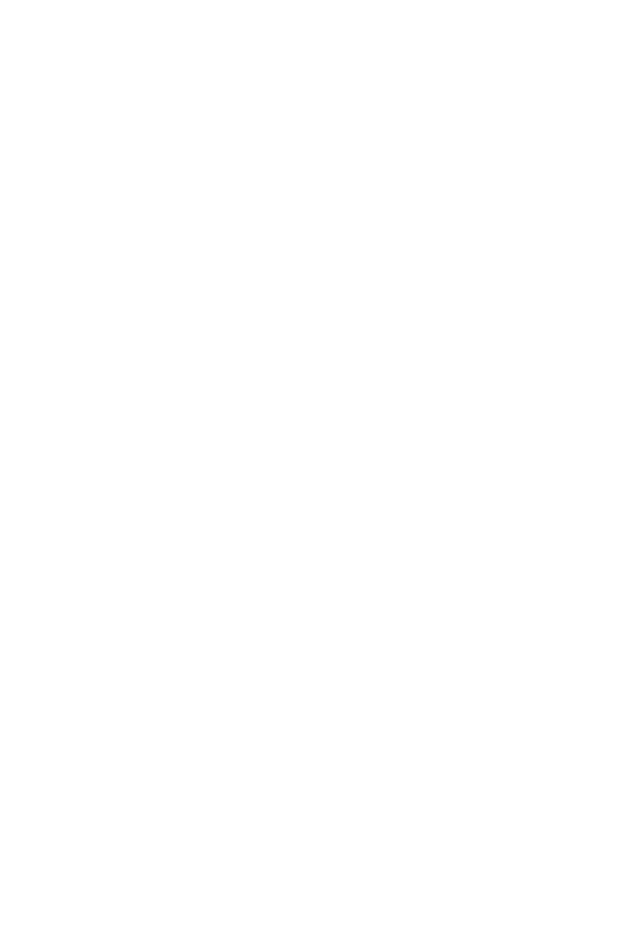
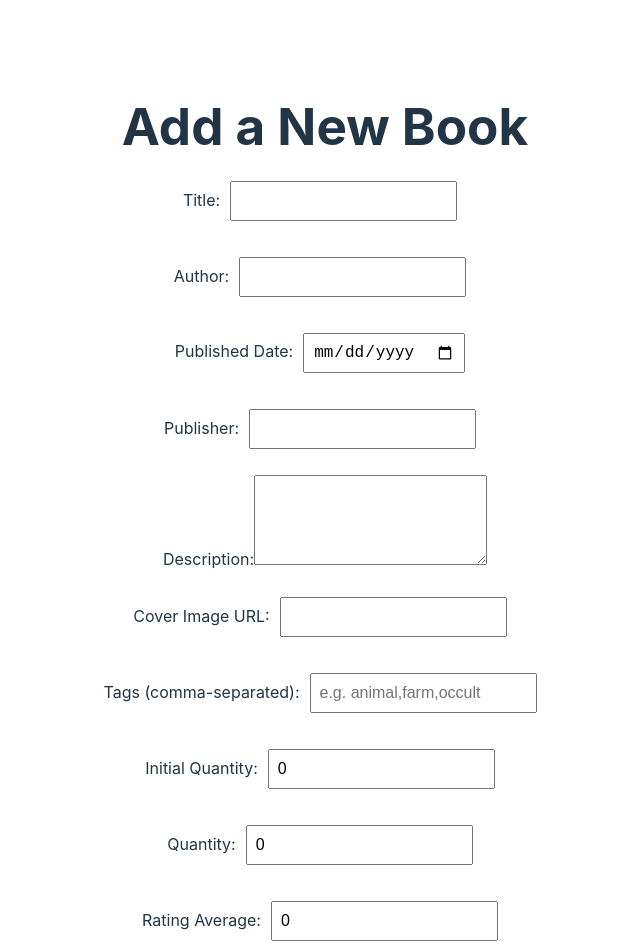
Before and after one commit to freaqbh/pweb-vuejs-P28-2024, a Vue app in the folder Frontend/: page /add-book in a window 1280 px wide. Before the commit this address had no page. Shown: the top 952 px of the page, without its empty margins (315-955 px from the left). Before the commit the page ends 800 px from the top, so only its background shows below. Built offline with nearby package versions, Linux system fonts and the light colour scheme.

Commit message:
add add books functionality

```diff
--- a/Frontend/package.json
+++ b/Frontend/package.json
@@ -9,9 +9,9 @@
     "preview": "vite preview"
   },
   "dependencies": {
-    "axios": "^1.7.7",
+    "axios": "^1.7.8",
     "nodemon": "^3.1.7",
-    "vue": "^3.5.12",
+    "vue": "^3.5.13",
     "vue-router": "^4.4.5"
   },
   "devDependencies": {
--- /dev/null
+++ b/Frontend/src/components/bookform.vue
@@ -0,0 +1,188 @@
+<template>
+    <form @submit.prevent="submitForm">
+      <div>
+        <label for="title">Title:</label>
+        <input v-model="form.title" type="text" id="title" required />
+      </div>
+
+      <div>
+        <label for="author">Author:</label>
+        <input v-model="form.author" type="text" id="author" required />
+      </div>
+
+      <div>
+        <label for="publishedDate">Published Date:</label>
+        <input v-model="form.publishedDate" type="date" id="publishedDate" required />
+      </div>
+
+      <div>
+        <label for="publisher">Publisher:</label>
+        <input v-model="form.publisher" type="text" id="publisher" required />
+      </div>
+
+      <div>
+        <label for="description">Description:</label>
+        <textarea v-model="form.description" id="description" rows="4" required></textarea>
+      </div>
+
+      <div>
+        <label for="coverImage">Cover Image URL:</label>
+        <input v-model="form.coverImage" type="url" id="coverImage" required />
+      </div>
+
+      <div>
+        <label for="tags">Tags (comma-separated):</label>
+        <input v-model="tagsInput" type="text" id="tags" @blur="handleTags" placeholder="e.g. animal,farm,occult" />
+      </div>
+
+      <div>
+        <label for="initialQty">Initial Quantity:</label>
+        <input v-model.number="form.initialQty" type="number" id="initialQty" required />
+      </div>
+
+      <div>
+        <label for="qty">Quantity:</label>
+        <input v-model.number="form.qty" type="number" id="qty" required />
+      </div>
+
+      <div>
+        <label for="ratingAverage">Rating Average:</label>
+        <input v-model.number="form.rating.average" type="number" step="0.1" id="ratingAverage" required />
+      </div>
+
+      <div>
+        <label for="ratingCount">Rating Count:</label>
+        <input v-model.number="form.rating.count" type="number" id="ratingCount" required />
+      </div>
+
+      <button type="submit">Add Book</button>
+    </form>
+  </template>
+
+  <script>
+  import axios from "axios";
+
+  export default {
+    data() {
+      return {
+        form: {
+          title: "",
+          author: "",
+          publishedDate: "",
+          publisher: "",
+          description: "",
+          coverImage: "",
+          tags: [],
+          initialQty: 0,
+          qty: 0,
+          rating: {
+            average: 0,
+            count: 0,
+          },
+        },
+        tagsInput: "",
+      };
+    },
+    methods: {
+      handleTags() {
+        this.form.tags = this.tagsInput.split(",").map(tag => tag.trim());
+      },
+      async submitForm() {
+        try {
+          // Get the raw token string from localStorage
+          const tokenData = localStorage.getItem("token");
+
+          // Check if token exists
+          if (!tokenData) {
+            alert("Authorization token not found.");
+            return;
+          }
+
+          let token;
+          try {
+            // Attempt to parse the token if it's stored as a JSON string (e.g., array of tokens)
+            const tokens = JSON.parse(tokenData);
+
+            // Ensure the tokens array is not empty and retrieve the last token
+            if (Array.isArray(tokens) && tokens.length > 0) {
+              token = tokens[tokens.length - 1];
+            } else {
+              // If the data isn't in the expected array format, use the token directly
+              token = tokenData; // Treat it as a plain token string
+            }
+          } catch (error) {
+            // Handle the case where token data is not valid JSON
+            token = tokenData; // Treat as a plain token string if JSON parsing fails
+          }
+
+          // Ensure token is valid
+          if (!token) {
+            alert("Invalid token.");
+            return;
+          }
+
+          // Set Authorization header with the last token
+          const config = {
+            headers: {
+              Authorization: `Bearer ${token}`,
+            },
+          };
+
+          // Send POST request with the config
+          await axios.post("http://localhost:3000/books", this.form, config);
+
+          alert("Book added successfully!");
+          this.resetForm();
+        } catch (error) {
+          console.error("Error adding book:", error);
+
+          // Check if the error is related to the request
+          if (error.response) {
+            console.error("Response status:", error.response.status);
+            console.error("Response data:", error.response.data);
+            alert(`Failed to add book. Server responded with: ${error.response.status} - ${error.response.data.message || error.response.data}`);
+          } else if (error.request) {
+            console.error("No response received:", error.request);
+            alert("Failed to add book. No response from the server.");
+          } else {
+            console.error("Error message:", error.message);
+            alert(`Failed to add book. Error: ${error.message}`);
+          }
+        }
+      },
+      resetForm() {
+        this.form = {
+          title: "",
+          author: "",
+          publishedDate: "",
+          publisher: "",
+          description: "",
+          coverImage: "",
+          tags: [],
+          initialQty: 0,
+          qty: 0,
+          rating: {
+            average: 0,
+            count: 0,
+          },
+        };
+        this.tagsInput = "";
+      },
+    },
+  };
+  </script>
+
+  <style scoped>
+  form {
+    display: flex;
+    flex-direction: column;
+    gap: 1rem;
+  }
+
+  input,
+  textarea,
+  button {
+    padding: 0.5rem;
+    font-size: 1rem;
+  }
+  </style>
--- a/Frontend/src/router/index.ts
+++ b/Frontend/src/router/index.ts
@@ -3,6 +3,7 @@
 import Login from '../views/login.vue';
 import Dashboard from '../views/dashboard.vue';
 import BookDetail from '../views/book.details.vue';
+import AddBooks from '../views/addbooks.vue'; // Import AddBooks component
 
 const routes: Array<RouteRecordRaw> = [
     { path: '/register', component: AddUser },
@@ -13,13 +14,14 @@
         beforeEnter: (_to, _from, next) => {
             const token = localStorage.getItem('token');
             if (token) {
-                next(); // Lanjutkan ke Dashboard
+                next(); // Allow access to Dashboard
             } else {
-                next('/login'); // Arahkan ke Login jika tidak ada token
+                next('/login'); // Redirect to Login if no token
             }
         },
     },
     { path: '/books/:id', component: BookDetail },
+    { path: '/add-book', component: AddBooks }, // Add route for AddBooks
 ];
 
 const router = createRouter({
--- /dev/null
+++ b/Frontend/src/views/addbooks.vue
@@ -0,0 +1,23 @@
+<template>
+    <div>
+      <h1>Add a New Book</h1>
+      <BookForm />
+    </div>
+  </template>
+
+  <script>
+  import BookForm from "../components/bookform.vue";
+
+  export default {
+    components: {
+      BookForm,
+    },
+  };
+  </script>
+
+  <style scoped>
+  h1 {
+    text-align: center;
+    margin-bottom: 1rem;
+  }
+  </style>
--- a/Frontend/src/views/book.details.vue
+++ b/Frontend/src/views/book.details.vue
@@ -5,12 +5,12 @@
         <div v-if="error" class="error">{{ error }}</div>
         <div v-else-if="book">
             <h3>{{ book.title }}</h3>
+            <img :src="book.coverImage" alt="Cover Image" style="width: 150px; height: auto;" />
             <p>Penulis: {{ book.author }}</p>
             <p>Publisher: {{ book.publisher }}</p>
             <p>Rating: {{ book.rating.average }} ({{ book.rating.count }} ulasan)</p>
             <p>Deskripsi: {{ book.description }}</p>
             <p>Tag: {{ book.tags.join(', ') }}</p>
-            <img :src="book.coverImage" alt="Cover Image" style="width: 150px; height: auto;" />
         </div>
     </div>
 </template>
--- a/Frontend/src/views/dashboard.vue
+++ b/Frontend/src/views/dashboard.vue
@@ -23,6 +23,12 @@
             </ul>
         </div>
 
+        <!-- Button to go to Add Book Page -->
+        <router-link to="/add-book">
+            <button>Tambah Buku</button>
+        </router-link>
+
+        <!-- Logout Button -->
         <button @click="logout">Logout</button>
     </div>
 </template>
```
Also changed, not shown: 1 other file (tests, documents, lock files or other folders).
